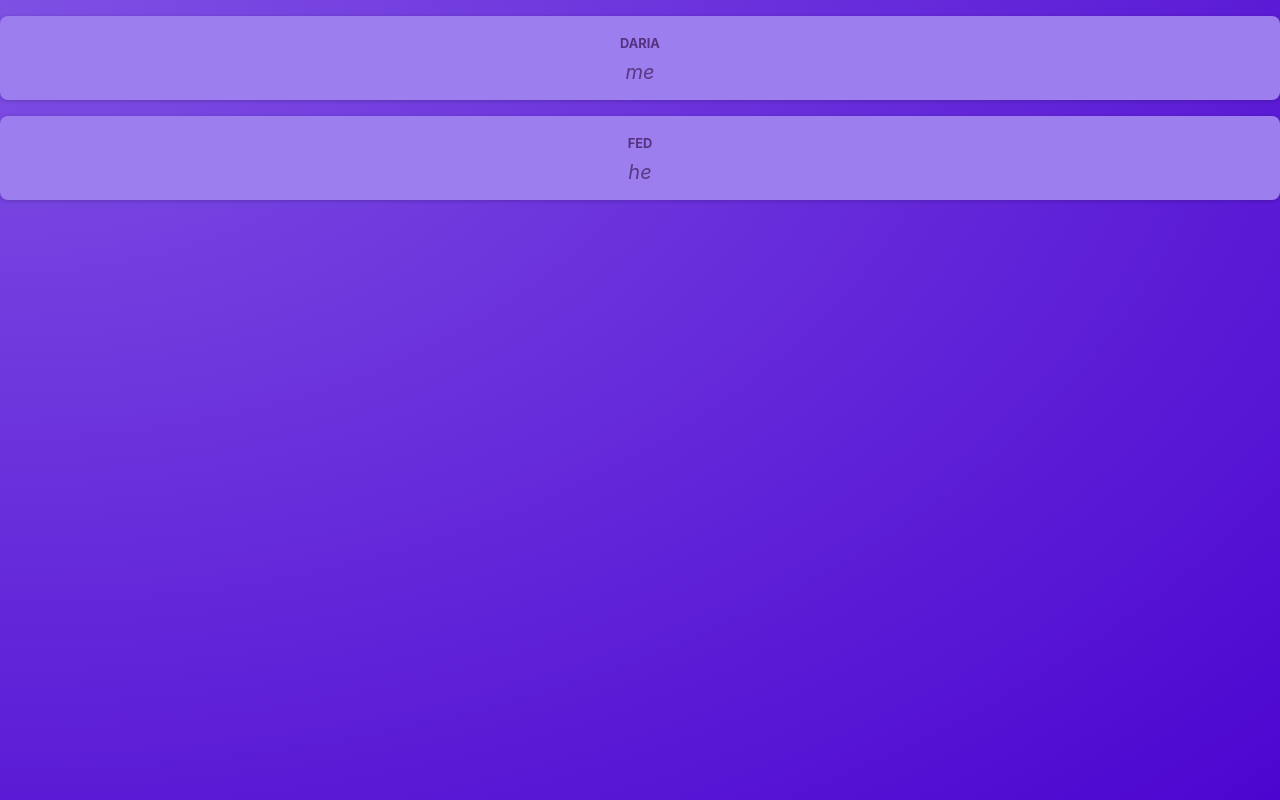
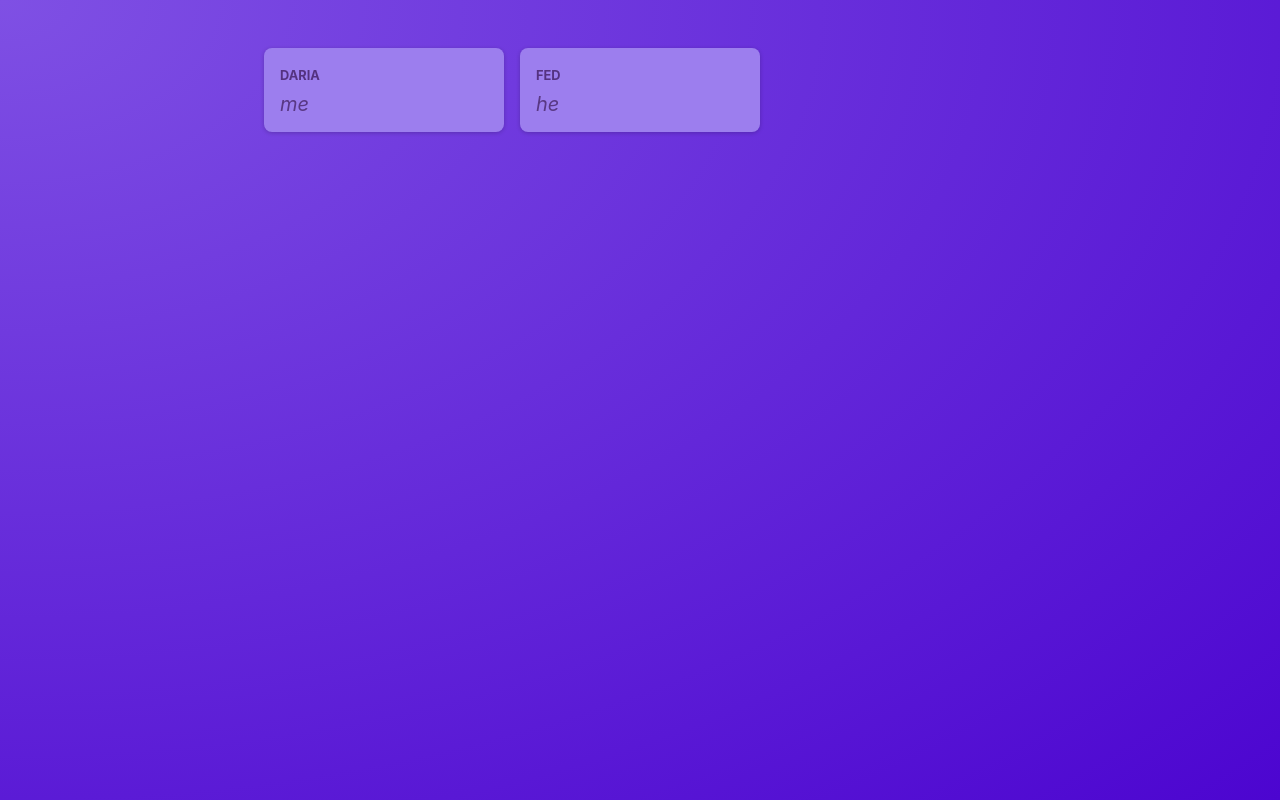
Before and after one commit to dasha12345-s/simpleProject, a React (Vite) app: page / in a window 1280 px wide. Built offline with nearby package versions, Linux system fonts and the light colour scheme.

Commit message:
Exercise & Another Component

```diff
--- a/src/App.jsx
+++ b/src/App.jsx
@@ -1,10 +1,9 @@
-import Post from "./components/Post.jsx";
+import PostList from "./components/PostList.jsx";
 
 function App() {
   return (
     <main>
-      <Post author='Daria' body='me'/>
-      <Post author='Fed' body='he'/>
+      <PostList/>
     </main>
   );
 }
--- a/src/components/Post.jsx
+++ b/src/components/Post.jsx
@@ -3,9 +3,9 @@
 export default function Post(props){
 
   return(
-  <div className={classes.post}>
+  <li className={classes.post}>
     <p className={classes.author}>{props.author}</p>
     <p className={classes.text}>{props.body}</p>
-  </div>
+  </li>
   )
 }
--- /dev/null
+++ b/src/components/PostList.jsx
@@ -0,0 +1,12 @@
+import classes from './PostList.module.css'
+import Post from "./Post";
+
+export default function PostList(props){
+  return(
+    <ul className={classes.posts}>
+      <Post author='Daria' body='me'/>
+      <Post author='Fed' body='he'/>
+    </ul>
+
+  )
+}
--- /dev/null
+++ b/src/components/PostList.module.css
@@ -0,0 +1,10 @@
+.posts {
+  list-style: none;
+  max-width: 50rem;
+  margin: 1rem auto;
+  padding: 1rem 0;
+  display: grid;
+  gap: 1rem;
+  grid-template-columns: repeat(3, 30%);
+  justify-content: center;
+}
--- a/src/index.css
+++ b/src/index.css
@@ -18,6 +18,5 @@
 
 body {
   margin: 0;
-  text-align: center;
   color: #e6ddf9;
 }
```
